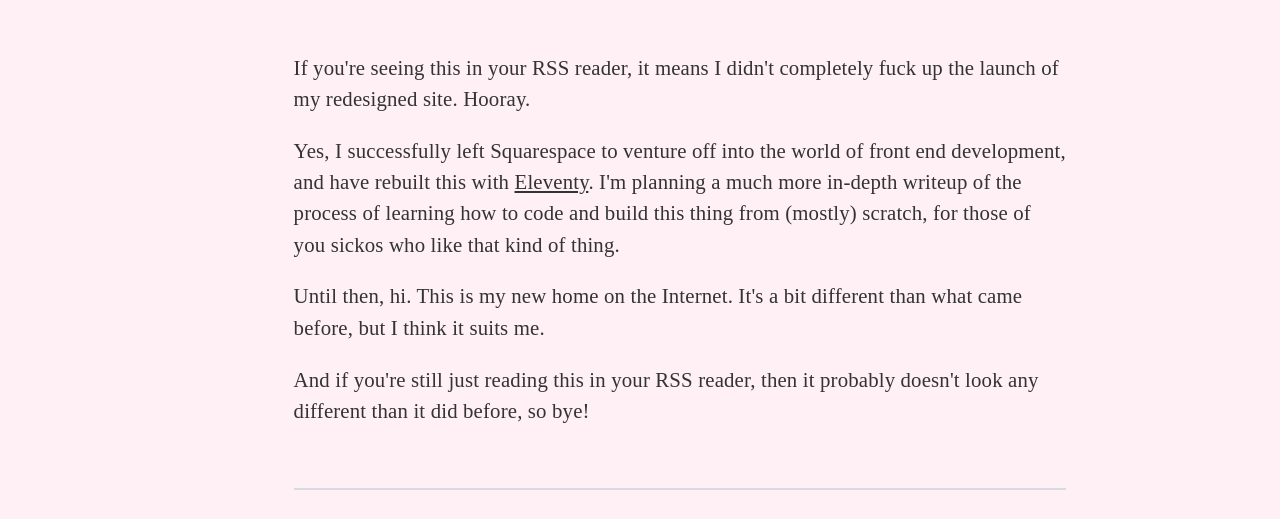
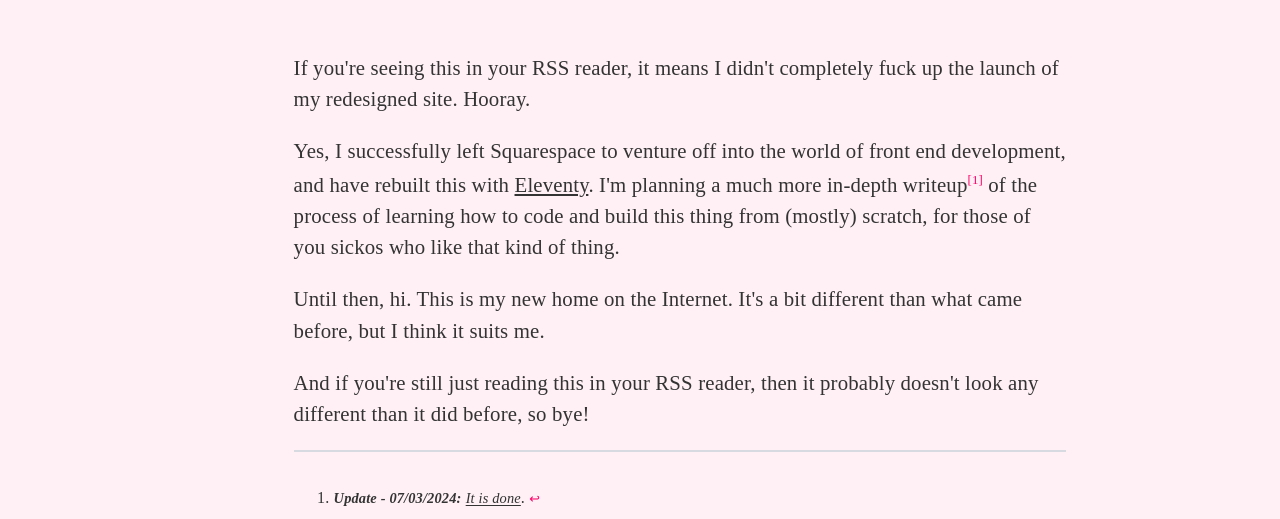
Before and after one commit to gkeenans/gkeenan.co, an Eleventy site: page src/avgb/2024-06-27-felt-cute-might-delete-later.md in a window 1280 px wide. Shown: the part 268-787 px from the top of the page. Built offline with nearby package versions, Linux system fonts and the light colour scheme; Eleventy itself is replaced by a stand-in of ours; files that its build step writes are made by us from their sources; a web font is replaced by a local one; what lodash.escape, rfc822-date would draw is missing.

Commit message:
Add blog post link to footnote

```diff
--- a/src/avgb/2024-06-27-felt-cute-might-delete-later.md
+++ b/src/avgb/2024-06-27-felt-cute-might-delete-later.md
@@ -6,8 +6,10 @@ date: 2024-06-27T23:57:00
 
 If you're seeing this in your RSS reader, it means I didn't completely fuck up the launch of my redesigned site. Hooray.
 
-Yes, I successfully left Squarespace to venture off into the world of front end development, and have rebuilt this with [Eleventy](https://www.11ty.dev). I'm planning a much more in-depth writeup of the process of learning how to code and build this thing from (mostly) scratch, for those of you sickos who like that kind of thing.
+Yes, I successfully left Squarespace to venture off into the world of front end development, and have rebuilt this with [Eleventy](https://www.11ty.dev). I'm planning a much more in-depth writeup[^1] of the process of learning how to code and build this thing from (mostly) scratch, for those of you sickos who like that kind of thing.
 
 Until then, hi. This is my new home on the Internet. It's a bit different than what came before, but I think it suits me.
 
 And if you're still just reading this in your RSS reader, then it probably doesn't look any different than it did before, so bye!
+
+[^1]: ***Update - 07/03/2024:*** *[It is done](https://gkeenan.co/avgb/an-alarmingly-concise-and-very-hinged-summary-of-what-it-was-like-to-build-this-site-from-scratch/)*.
```
